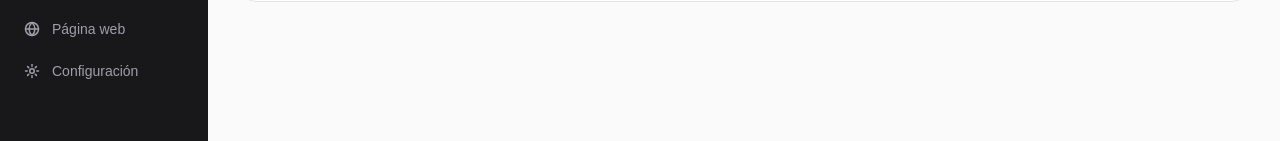
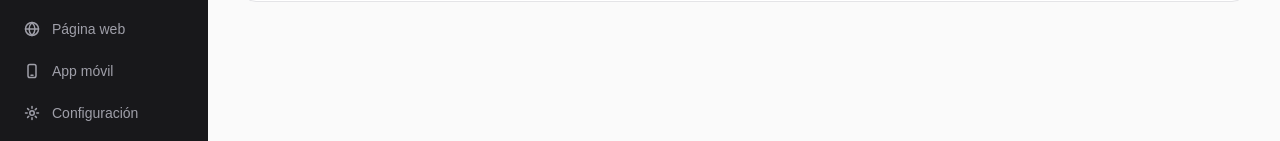
Before and after one commit to lunbel1203/melena-admin, a Next.js app: page /admin/seguridad in a window 1280 px wide. Shown: the part 426-567 px from the top of the page. Built offline with nearby package versions, Linux system fonts and the light colour scheme; no server answers; the database is empty.

Commit message:
Panel: módulo App móvil en el sidebar (la imagen de la app sale de Página web)
Co-Authored-By: Claude Sonnet 5.5 <noreply@anthropic.com>

```diff
--- /dev/null
+++ b/app/admin/app-movil/layout.tsx
@@ -0,0 +1,11 @@
+export default function AppMovilLayout({ children }: { children: React.ReactNode }) {
+  return (
+    <div className="min-h-full bg-zinc-50 p-5 sm:p-7 lg:p-8">
+      <div className="mb-6">
+        <h1 className="text-2xl sm:text-3xl font-bold text-zinc-900">App móvil</h1>
+        <p className="text-sm text-zinc-400 mt-1">Contenido de la aplicación de clientas y del personal</p>
+      </div>
+      <div className="max-w-4xl space-y-5">{children}</div>
+    </div>
+  );
+}
--- a/app/admin/pagina-web/layout.tsx
+++ b/app/admin/pagina-web/layout.tsx
@@ -10,7 +10,6 @@ const secciones = [
   { href: "/admin/pagina-web/secciones", label: "Servicios y catálogo" },
   { href: "/admin/pagina-web/contacto", label: "Contacto y horarios" },
   { href: "/admin/pagina-web/marca-menu", label: "Marca y menú" },
-  { href: "/admin/pagina-web/app", label: "Imagen de la app" },
   { href: "/admin/pagina-web/footer-seo", label: "Footer y buscadores" },
 ];
 
@@ -22,7 +21,7 @@ export default function PaginaWebLayout({ children }: { children: React.ReactNod
       <div className="mb-6">
         <h1 className="text-2xl sm:text-3xl font-bold text-zinc-900">Página web</h1>
         <p className="text-sm text-zinc-400 mt-1">
-          Contenido del sitio público y de la app · los productos y servicios se editan en Catálogo e Inventario
+          Contenido del sitio público · los productos y servicios se editan en Catálogo e Inventario
         </p>
       </div>
 
--- a/app/admin/seguridad/page.tsx
+++ b/app/admin/seguridad/page.tsx
@@ -34,6 +34,7 @@ const MODULOS: { modulo: string; etiqueta: string }[] = [
   { modulo: "reportes", etiqueta: "Reportes" },
   { modulo: "configuracion", etiqueta: "Configuración" },
   { modulo: "pagina_web", etiqueta: "Página web" },
+  { modulo: "app_movil", etiqueta: "App móvil" },
 ];
 
 function clave(rolId: string, permisoClave: string) {
--- a/components/admin-shell.tsx
+++ b/components/admin-shell.tsx
@@ -17,7 +17,7 @@ function MenuIcon() {
 // "seguridad" no está acá a propósito: se controla aparte, solo por esAdmin (no delegable).
 const MODULOS_CONTROLADOS = new Set([
   "resumen", "agenda", "clientas", "depositos", "personal",
-  "catalogo", "proveedores", "facturacion", "reportes", "configuracion", "pagina_web",
+  "catalogo", "proveedores", "facturacion", "reportes", "configuracion", "pagina_web", "app_movil",
 ]);
 
 export default function AdminShell({ children }: { children: React.ReactNode }) {
--- a/components/sidebar.tsx
+++ b/components/sidebar.tsx
@@ -113,6 +113,15 @@ function ShieldIcon() {
   );
 }
 
+function PhoneIcon() {
+  return (
+    <svg width="16" height="16" viewBox="0 0 16 16" fill="none" stroke="currentColor" strokeWidth="1.5" strokeLinecap="round" strokeLinejoin="round">
+      <rect x="4" y="1.5" width="8" height="13" rx="1.8" />
+      <path d="M7 12.2h2" />
+    </svg>
+  );
+}
+
 function GlobeIcon() {
   return (
     <svg width="16" height="16" viewBox="0 0 16 16" fill="none" stroke="currentColor" strokeWidth="1.5" strokeLinecap="round" strokeLinejoin="round">
@@ -133,6 +142,7 @@ const navItems = [
   { name: "Facturación", href: "/admin/facturacion", icon: ReceiptIcon,  modulo: "facturacion" },
   { name: "Reportes",    href: "/admin/reportes",    icon: ChartIcon,    modulo: "reportes" },
   { name: "Página web", href: "/admin/pagina-web", icon: GlobeIcon, modulo: "pagina_web" },
+  { name: "App móvil", href: "/admin/app-movil", icon: PhoneIcon, modulo: "app_movil" },
   { name: "Configuración", href: "/admin/configuracion", icon: GearIcon, modulo: "configuracion" },
 ];
 
```
Also changed, not shown: app/admin/app-movil/page.tsx (renamed from app/admin/pagina-web/app/page.tsx).
